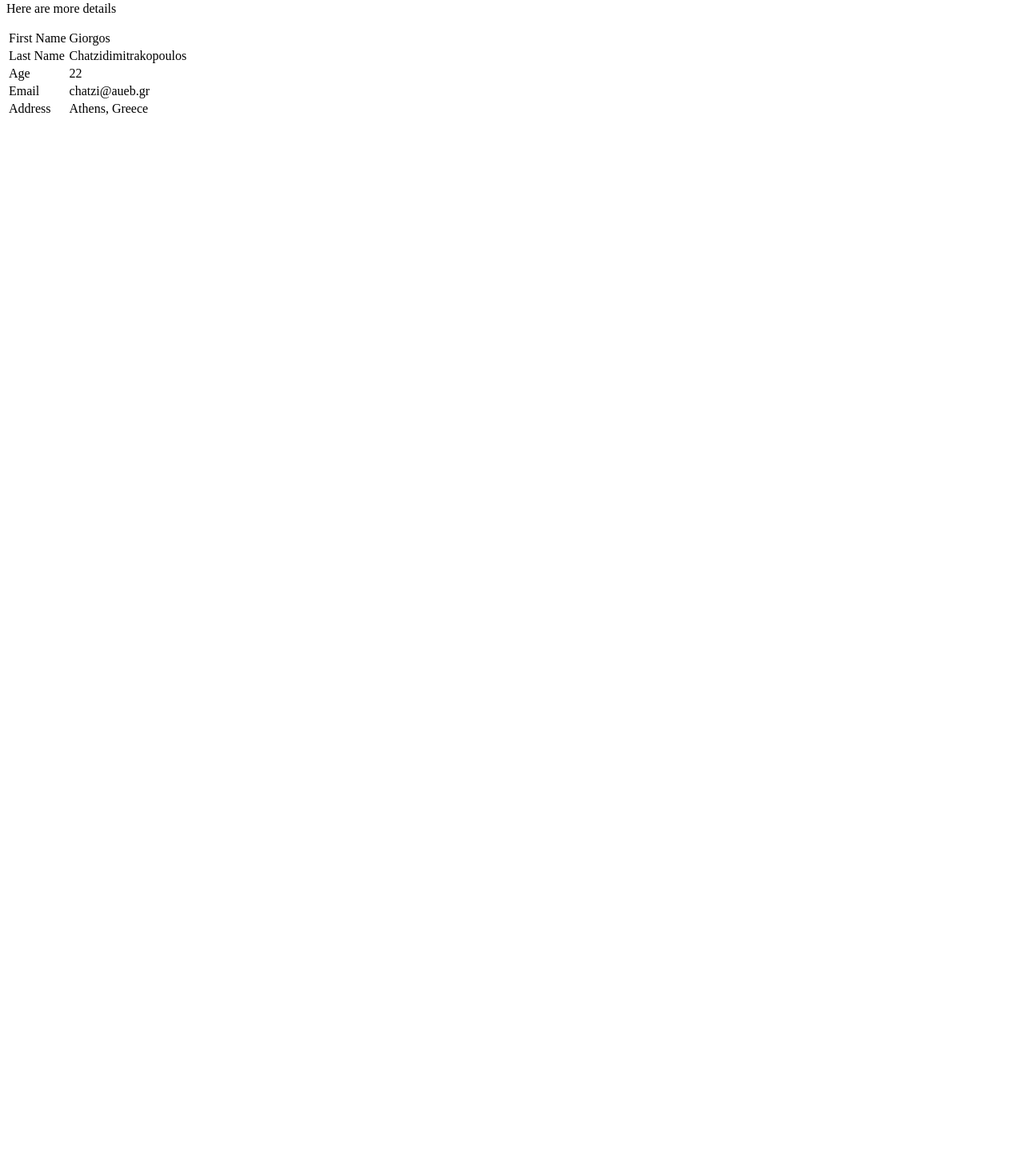
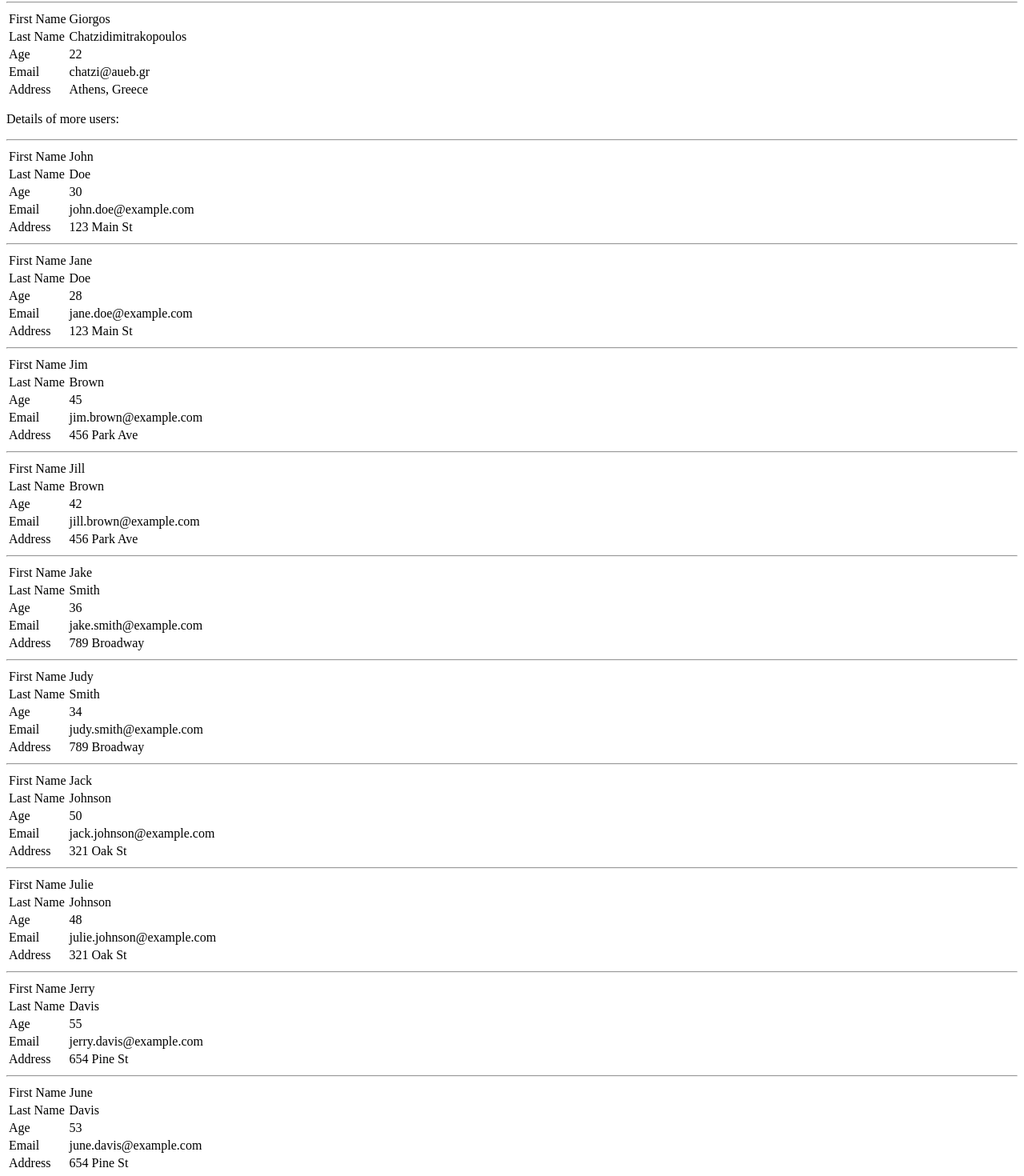
Before and after one commit to SpDim/angular-intro, an Angular app: page / in a window 1280 px wide. Shown: the part 470-1940 px from the top of the page at 80% size. Before the commit the page ends 800 px from the top, so only its background shows below. Built offline with nearby package versions, Linux system fonts and the light colour scheme.

Commit message:
users Array, ngFor Directive

```diff
--- a/src/app/app.component.html
+++ b/src/app/app.component.html
@@ -10,3 +10,7 @@
 <app-person-alt></app-person-alt>
 
 <app-person-alt [person]="person2"></app-person-alt>
+
+<p>Details of more users:</p>
+
+<app-person-alt *ngFor="let user of users" [person]="user"></app-person-alt>
--- a/src/app/app.component.ts
+++ b/src/app/app.component.ts
@@ -31,4 +31,77 @@ export class AppComponent {
     email: 'chatzi@aueb.gr',
     address: 'Athens, Greece',
   };
+
+  users: Person[] = [
+    {
+      givenName: 'John',
+      surName: 'Doe',
+      age: 30,
+      email: 'john.doe@example.com',
+      address: '123 Main St',
+    },
+    {
+      givenName: 'Jane',
+      surName: 'Doe',
+      age: 28,
+      email: 'jane.doe@example.com',
+      address: '123 Main St',
+    },
+    {
+      givenName: 'Jim',
+      surName: 'Brown',
+      age: 45,
+      email: 'jim.brown@example.com',
+      address: '456 Park Ave',
+    },
+    {
+      givenName: 'Jill',
+      surName: 'Brown',
+      age: 42,
+      email: 'jill.brown@example.com',
+      address: '456 Park Ave',
+    },
+    {
+      givenName: 'Jake',
+      surName: 'Smith',
+      age: 36,
+      email: 'jake.smith@example.com',
+      address: '789 Broadway',
+    },
+    {
+      givenName: 'Judy',
+      surName: 'Smith',
+      age: 34,
+      email: 'judy.smith@example.com',
+      address: '789 Broadway',
+    },
+    {
+      givenName: 'Jack',
+      surName: 'Johnson',
+      age: 50,
+      email: 'jack.johnson@example.com',
+      address: '321 Oak St',
+    },
+    {
+      givenName: 'Julie',
+      surName: 'Johnson',
+      age: 48,
+      email: 'julie.johnson@example.com',
+      address: '321 Oak St',
+    },
+    {
+      givenName: 'Jerry',
+      surName: 'Davis',
+      age: 55,
+      email: 'jerry.davis@example.com',
+      address: '654 Pine St',
+    },
+    {
+      givenName: 'June',
+      surName: 'Davis',
+      age: 53,
+      email: 'june.davis@example.com',
+      address: '654 Pine St',
+    },
+  ];
 }
--- a/src/app/person-alt/person-alt.component.html
+++ b/src/app/person-alt/person-alt.component.html
@@ -1,5 +1,5 @@
 <ng-container *ngIf="person; else nodata">
-    <p>Here are more details</p>
+  <hr />
   <table>
     <tr>
       <td class="header">First Name</td>
```
Also changed, not shown: 1 other file (tests, documents, lock files or other folders). Lines whose indentation alone changed are shown as unchanged.
